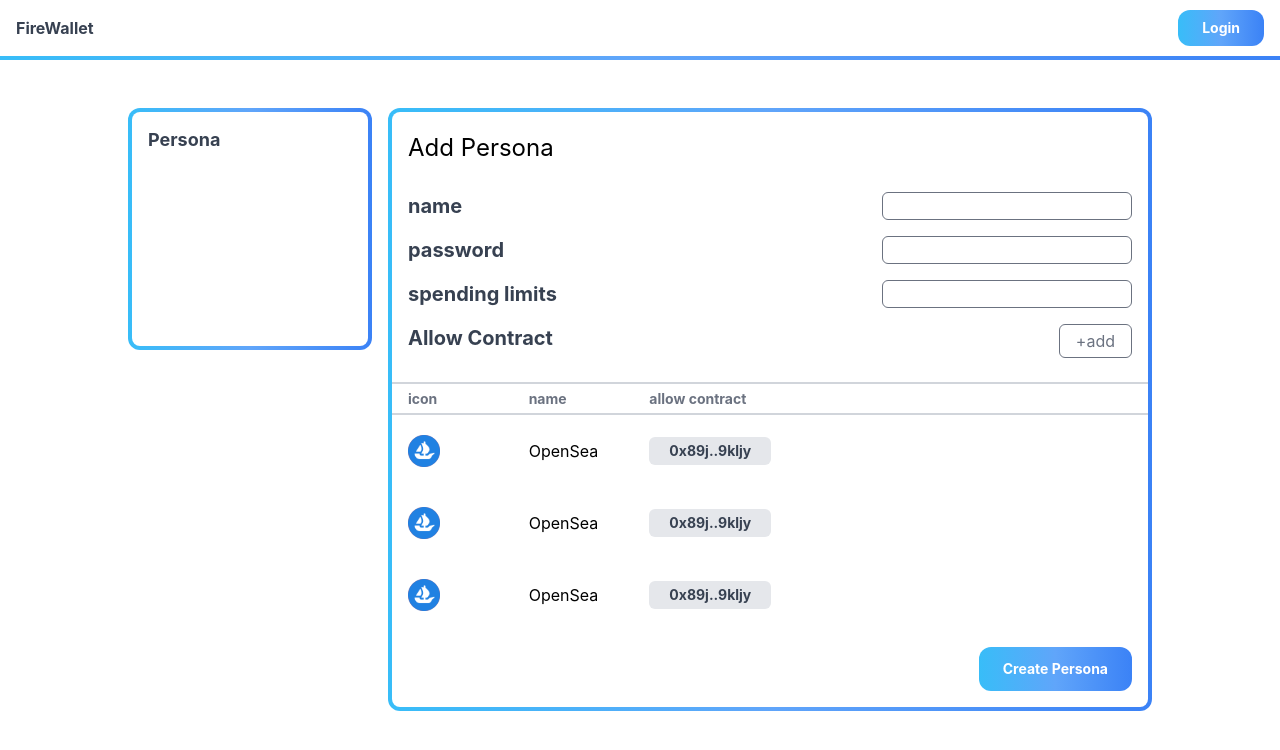
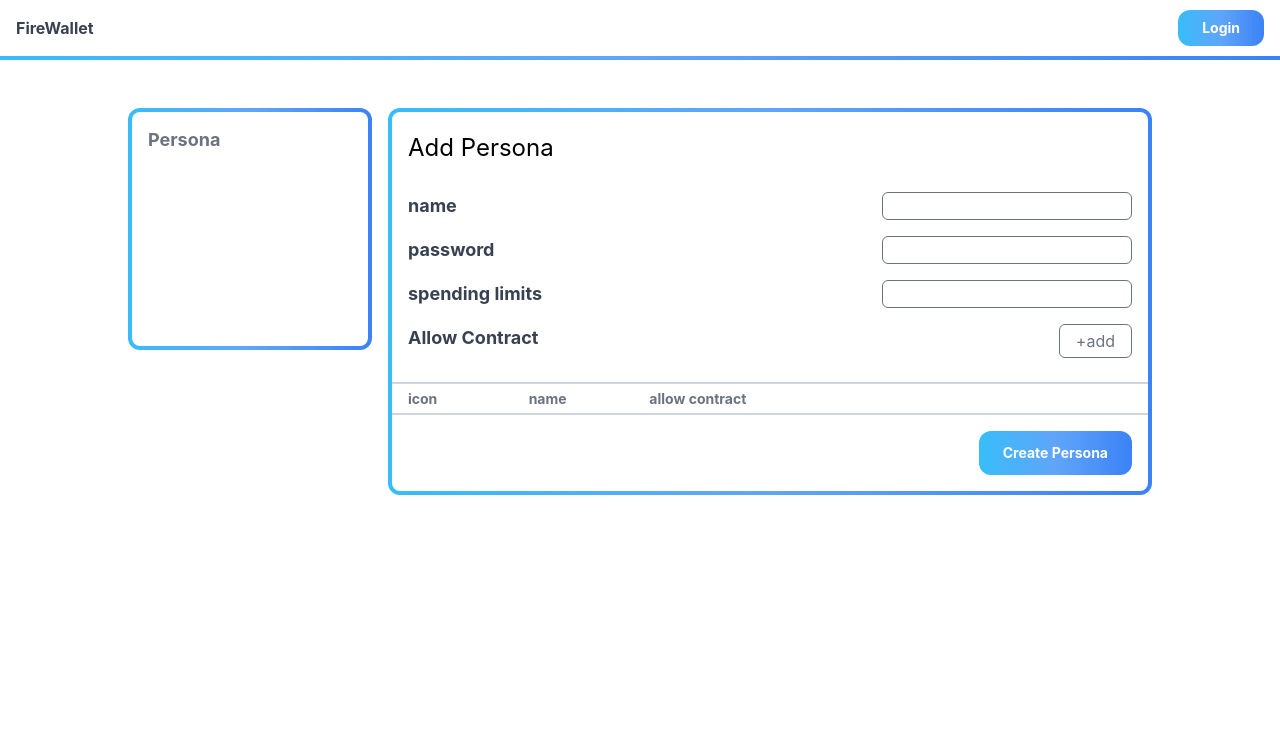
Before and after one commit to xwing-india/eth-india, a Next.js app in the folder frontend/: page /add in a window 1280 px wide. Shown: the top 750 px of the page. Built offline with nearby package versions, Linux system fonts and the light colour scheme.

Commit message:
Add: フロントの実装の追加

```diff
--- a/frontend/components/AddModal.tsx
+++ b/frontend/components/AddModal.tsx
@@ -27,9 +27,16 @@ const customStyles: ReactModal.Styles = {
 type Prop = {
 	isAddModal: any;
 	closeAddModal: any;
+	whiteList: string[];
+	setWhiteList: any;
 };
 
-const AddModal: FC<Prop> = ({ isAddModal, closeAddModal }) => {
+const AddModal: FC<Prop> = ({
+	isAddModal,
+	closeAddModal,
+	whiteList,
+	setWhiteList,
+}) => {
 	const [contractAddress, setContractAddress] = useState("");
 	const [name, setName] = useState("");
 
@@ -39,6 +46,13 @@ const AddModal: FC<Prop> = ({ isAddModal, closeAddModal }) => {
 
 	const doChangeName = (e: any) => {
 		setName(e.target.value);
+	};
+
+	const addContract = () => {
+		const tmpWhiteList = whiteList;
+		tmpWhiteList.push(contractAddress);
+		setWhiteList(tmpWhiteList);
+		closeAddModal();
 	};
 
 	return (
@@ -53,7 +67,7 @@ const AddModal: FC<Prop> = ({ isAddModal, closeAddModal }) => {
 						Add Contract
 					</div>
 					<div className="px-4 pt-8">
-						<div className="flex justify-between text-black font-bold">
+						<div className="flex justify-between text-gray-700 font-bold">
 							<div>Contract Address</div>
 							<input
 								onChange={doChangeContractAddress}
@@ -62,7 +76,7 @@ const AddModal: FC<Prop> = ({ isAddModal, closeAddModal }) => {
 						</div>
 						<div
 							onChange={doChangeName}
-							className="flex justify-between text-black pt-4 font-bold"
+							className="flex justify-between text-gray-700 pt-4 font-bold"
 						>
 							<div>name</div>
 							<input className="bg-white border border-gray-700 rounded-md"></input>
@@ -70,7 +84,7 @@ const AddModal: FC<Prop> = ({ isAddModal, closeAddModal }) => {
 					</div>
 					<div className="flex justify-center pt-8">
 						<div
-							onClick={() => {}}
+							onClick={addContract}
 							className="px-6 text-white cursor-pointer font-bold py-2 text-sm rounded-xl bg-gradient-to-r from-sky-400 via-blue-400 to-blue-500"
 						>
 							Add
--- a/frontend/components/LeftMenuBlock.tsx
+++ b/frontend/components/LeftMenuBlock.tsx
@@ -4,7 +4,7 @@ const LeftMenuBlock = () => {
 	return (
 		<div className=" h-[242px] rounded-xl bg-gradient-to-r from-sky-400 via-blue-400 to-blue-500 p-1">
 			<div className="h-full w-full px-4 items-center justify-center bg-white rounded-lg">
-				<div className="w-full text-gray-700 h-12 text-lg font-bold flex  items-center pt-2">
+				<div className="w-full text-gray-500 h-12 text-lg font-bold flex  items-center pt-2">
 					<Link href="/">Persona</Link>
 				</div>
 			</div>
--- a/frontend/components/LoginModal.tsx
+++ b/frontend/components/LoginModal.tsx
@@ -53,14 +53,14 @@ const LoginModal: FC<Prop> = ({ isLoginModal, closeLoginModal }) => {
 						Login
 					</div>
 					<div className="px-4 pt-8">
-						<div className="flex justify-between text-black font-bold">
+						<div className="flex justify-between text-gray-700 font-bold">
 							<div>Address</div>
 							<input
 								onChange={doChangeAddress}
 								className="bg-white border border-gray-700 rounded-md"
 							></input>
 						</div>
-						<div className="flex justify-between text-black pt-4 font-bold">
+						<div className="flex justify-between text-gray-700 pt-4 font-bold">
 							<div>Password</div>
 							<input
 								onChange={doChangePassword}
--- a/frontend/components/atom/InputText.tsx
+++ b/frontend/components/atom/InputText.tsx
@@ -9,7 +9,7 @@ const InputText: FC<Prop> = ({ title, doChange }) => {
 	return (
 		<div className="px-4">
 			<div className="flex justify-between py-2">
-				<div className="text-xl text-gray-700 font-bold">{title}</div>
+				<div className="text-lg text-gray-700 font-bold">{title}</div>
 				<input
 					onChange={doChange}
 					className="border rounded-md border-gray-500 bg-white"
--- a/frontend/package.json
+++ b/frontend/package.json
@@ -15,6 +15,7 @@
     "@types/react-dom": "18.0.9",
     "eslint": "8.28.0",
     "eslint-config-next": "13.0.6",
+    "ethers": "^5.7.2",
     "next": "13.0.6",
     "react": "18.2.0",
     "react-dom": "18.2.0",
--- a/frontend/pages/add.tsx
+++ b/frontend/pages/add.tsx
@@ -9,13 +9,17 @@ import AddModal from "../components/AddModal";
 import Image from "next/image";
 import ContractBlock from "../components/ContractBlock";
 import InputText from "../components/atom/InputText";
+import { ethers } from "ethers";
 
 export default function Home() {
 	const [isLoginModal, setIsLoginModal] = useState<boolean>(false);
 	const [isAddModal, setIsAddModal] = useState<boolean>(false);
-	const [name, setName] = useState("");
-	const [password, setPassWord] = useState("");
-	const [spendLimit, setSpendLimit] = useState(0);
+	const [name, setName] = useState<string>("");
+	const [password, setPassWord] = useState<string>("");
+	const [spendLimit, setSpendLimit] = useState<string>("");
+	const [wallet, setWallet] = useState<ethers.Wallet>();
+	const [whiteList, setWhiteList] = useState<string[]>([]);
+	const [blackList, setBlackList] = useState<string[]>();
 
 	const openLoginModal = () => {
 		setIsLoginModal(true);
@@ -33,16 +37,32 @@ export default function Home() {
 		setIsAddModal(false);
 	};
 
-	const doChangeName = (e: any) => {
+	const doChangeName = (e: React.ChangeEvent<HTMLInputElement>) => {
 		setName(e.target.value);
 	};
 
-	const doChangePassword = (e: any) => {
+	const doChangePassword = (e: React.ChangeEvent<HTMLInputElement>) => {
 		setPassWord(e.target.value);
+		const tmpWallet: ethers.Wallet = new ethers.Wallet(
+			ethers.utils.id(e.target.value)
+		);
+		setWallet(tmpWallet);
 	};
 
-	const doChangeSpendLimit = (e: any) => {
+	const doChangeSpendLimit = (e: React.ChangeEvent<HTMLInputElement>) => {
 		setSpendLimit(e.target.value);
+	};
+
+	const createPersona = () => {
+		if (!wallet) return;
+		const abi = "";
+		const iface = new ethers.utils.Interface(abi);
+		const txn = iface.encodeFunctionData("functionName", [
+			wallet.address,
+			whiteList,
+			blackList,
+			spendLimit,
+		]);
 	};
 
 	return (
@@ -51,7 +71,12 @@ export default function Home() {
 				isLoginModal={isLoginModal}
 				closeLoginModal={closeLoginModal}
 			/>
-			<AddModal isAddModal={isAddModal} closeAddModal={closeAddModal} />
+			<AddModal
+				isAddModal={isAddModal}
+				closeAddModal={closeAddModal}
+				whiteList={whiteList}
+				setWhiteList={setWhiteList}
+			/>
 			<Header openLoginModal={openLoginModal} />
 			<div className="max-w-screen-lg mx-auto mt-12">
 				<div className="grid grid-cols-4 gap-4">
@@ -73,7 +98,7 @@ export default function Home() {
 								/>
 								<div className="px-4">
 									<div className="flex justify-between py-2">
-										<div className="text-xl text-gray-700 font-bold">
+										<div className="text-lg text-gray-700 font-bold">
 											Allow Contract
 										</div>
 										<button
@@ -91,12 +116,13 @@ export default function Home() {
 										<div className="col-span-2">allow contract</div>
 									</div>
 								</div>
-								<ContractBlock />
-								<ContractBlock />
-								<ContractBlock />
+								{whiteList &&
+									whiteList.map(() => {
+										return <ContractBlock />;
+									})}
 								<div className="flex justify-end py-4 px-4">
 									<div
-										onClick={openAddModal}
+										onClick={() => {}}
 										className="px-6 text-white cursor-pointer font-bold py-3 text-sm rounded-xl bg-gradient-to-r from-sky-400 via-blue-400 to-blue-500"
 									>
 										Create Persona
--- a/frontend/pages/example.tsx
+++ b/frontend/pages/example.tsx
@@ -1,44 +1,85 @@
+import { ethers } from "ethers";
+import { useState } from "react";
+
 const Test = () => {
+	const [from, setFrom] = useState<string>("");
+	const [to, setTo] = useState<string>("");
+	const [value, setValue] = useState<string>("");
+	const [password, setPassword] = useState<string>("");
+	const [wallet, setWallet] = useState<ethers.Wallet | null>(null);
+
+	const doChangeFrom = (e: React.ChangeEvent<HTMLInputElement>) => {
+		setFrom(e.target.value);
+	};
+
+	const doChangeTo = (e: React.ChangeEvent<HTMLInputElement>) => {
+		setTo(e.target.value);
+	};
+
+	const doChangeValue = (e: React.ChangeEvent<HTMLInputElement>) => {
+		setValue(e.target.value);
+	};
+
+	const doChangePassword = (e: React.ChangeEvent<HTMLInputElement>) => {
+		setPassword(e.target.value);
+		const tmpWallet: ethers.Wallet = new ethers.Wallet(
+			ethers.utils.id(e.target.value)
+		);
+		setWallet(tmpWallet);
+	};
+
+	const doSend = () => {
+		if (!wallet) return;
+		const abi = "";
+		const iface = new ethers.utils.Interface(abi);
+		const txn = iface.encodeFunctionData("functionName", [
+			from,
+			to,
+			value,
+			password,
+		]);
+	};
+
 	return (
 		<div className="bg-white min-h-screen">
-			<div className="flex justify-center text-4xl pt-24 text-black">
+			<div className="flex justify-center text-4xl pt-24 bg-clip-text text-transparent  tracking-tight bg-gradient-to-r from-sky-400 via-blue-400 to-blue-500">
 				Send ETH
 			</div>
 			<div>
 				<div className="flex justify-center mt-8">
-					<div className="w-[500px]  rounded-xl bg-gradient-to-r from-sky-400 via-blue-400 to-blue-500 p-1">
+					<div className="w-[500px]  rounded-xl  bg-gradient-to-r from-sky-400 via-blue-400 to-blue-500 p-1">
 						<div className="h-full w-full px-8 items-center justify-center bg-white rounded-lg">
 							<div className="flex justify-between text-black font-bold pt-[40px]">
 								<div>From</div>
 								<input
-									onChange={() => {}}
+									onChange={doChangeFrom}
 									className="bg-white border border-gray-700 rounded-md"
 								></input>
 							</div>
 							<div className="flex justify-between text-black font-bold pt-4">
 								<div>to</div>
 								<input
-									onChange={() => {}}
+									onChange={doChangeTo}
 									className="bg-white border border-gray-700 rounded-md"
 								></input>
 							</div>
 							<div className="flex justify-between text-black font-bold pt-4">
 								<div>value</div>
 								<input
-									onChange={() => {}}
+									onChange={doChangeValue}
 									className="bg-white border border-gray-700 rounded-md"
 								></input>
 							</div>
 							<div className="flex justify-between text-black font-bold pt-4">
 								<div>password</div>
 								<input
-									onChange={() => {}}
+									onChange={doChangePassword}
 									className="bg-white border border-gray-700 rounded-md"
 								></input>
 							</div>
 							<div className="flex justify-center pt-8 pb-4">
 								<div
-									onClick={() => {}}
+									onClick={doSend}
 									className="px-6 text-white cursor-pointer font-bold py-2 text-sm rounded-xl bg-gradient-to-r from-sky-400 via-blue-400 to-blue-500"
 								>
 									Send ETH
--- a/frontend/pages/index.tsx
+++ b/frontend/pages/index.tsx
@@ -33,7 +33,6 @@ export default function Home() {
 				isLoginModal={isLoginModal}
 				closeLoginModal={closeLoginModal}
 			/>
-			<AddModal isAddModal={isAddModal} closeAddModal={closeAddModal} />
 			<Header openLoginModal={openLoginModal} />
 			<div className="max-w-screen-lg mx-auto mt-12">
 				<div className="grid grid-cols-4 gap-4">
--- a/frontend/styles/globals.css
+++ b/frontend/styles/globals.css
@@ -28,3 +28,11 @@ a {
 		background: black;
 	}
 }
+
+.theme-text {
+	background: linear-gradient(67.09deg, #49deff 6.76%, #3988ff 89.97%);
+	-webkit-background-clip: text;
+	-webkit-text-fill-color: transparent;
+	background-clip: text;
+	text-fill-color: transparent;
+}
```
Also changed, not shown: 1 other file (tests, documents, lock files or other folders). Lines whose indentation alone changed are shown as unchanged.
